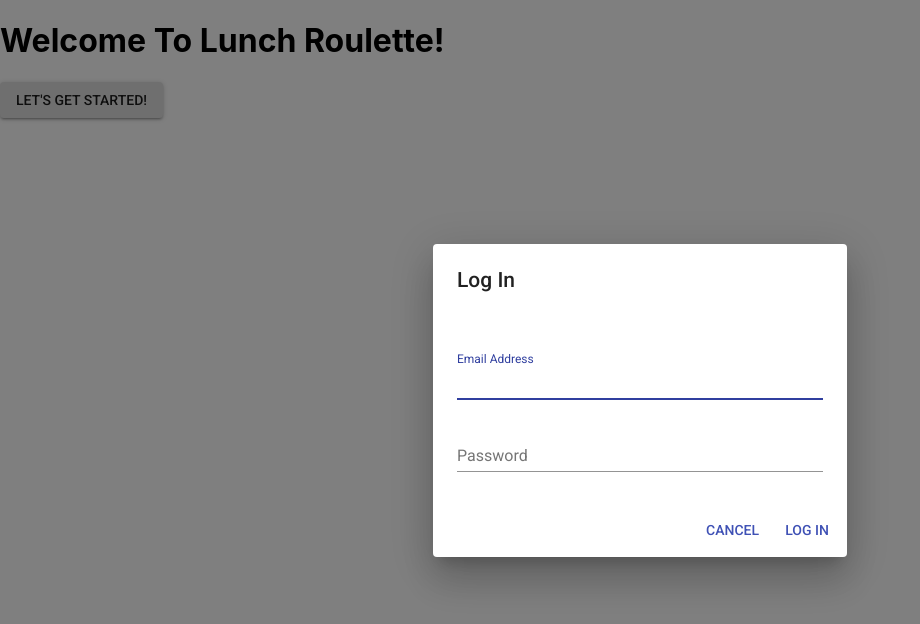
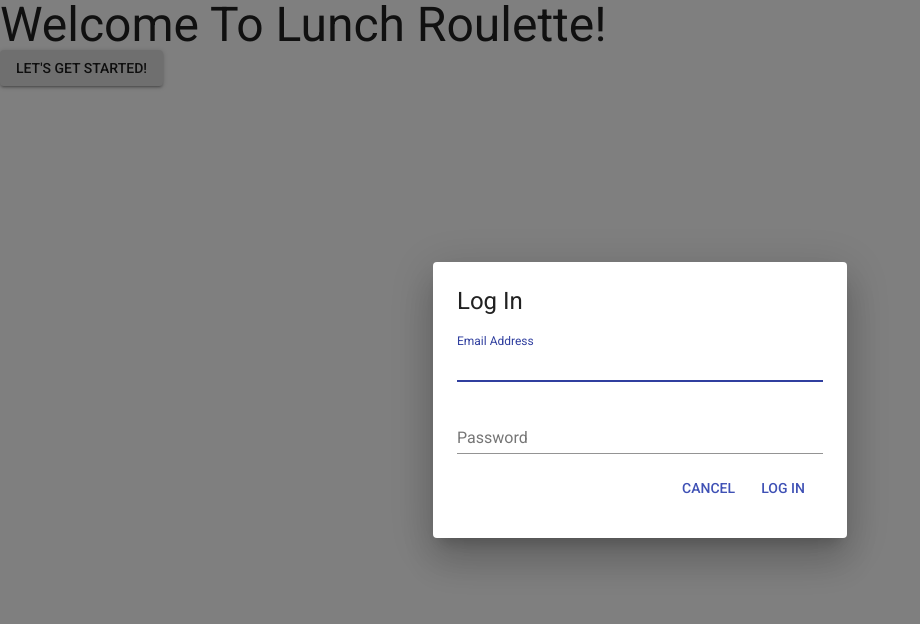
Before and after one commit to ghoagland/lunch-roulette-frontend, a React (Create React App) app: page / in a window 1280 px wide. Both pictures are taken after a click on the button "LET'S GET STARTED!". Shown: the top 624 px of the page, without its empty margins (0-920 px from the left). Built offline with nearby package versions, Linux system fonts and the light colour scheme.

Commit message:
imporved home/login user flow

```diff
--- a/src/API.js
+++ b/src/API.js
@@ -28,7 +28,7 @@ class API {
 
   post = (route, body, headers = this.authedHeaders) => {
     return fetch(`${this.url}${route}`, this.reqOptions('POST', headers, body))
-    .then(r => r.ok ? r.json() : new Error('Bad response'))
+    .then(r => r.json())
     .catch(console.error)
   }
 
--- a/src/App.js
+++ b/src/App.js
@@ -43,11 +43,15 @@ class App extends Component {
 
   }
 
+  loggedIn = () => {
+    return !!localStorage.getItem('token')
+  }
   componentDidMount() {
     if (localStorage.getItem('token')) {
       api.reauth().then(({ user }) => this.setUser(user.data))
     }
   }
+
 
   render() {
     return (
@@ -77,7 +81,9 @@ class App extends Component {
         />
         <Route
           path="/"
-          render={(routerProps) => <Home {...routerProps} setUser={this.setUser} />}
+          render={(routerProps) => (
+            <Home {...routerProps} setUser={this.setUser} loggedIn={this.loggedIn} />
+          )}
         />
 
       </Switch>
--- a/src/components/AuthForm.js
+++ b/src/components/AuthForm.js
@@ -1,20 +1,21 @@
 import React from 'react'
-import DialogTitle from '@material-ui/core/DialogTitle'
+import Typography from '@material-ui/core/Typography'
 import Dialog from '@material-ui/core/Dialog'
 import DialogContent from '@material-ui/core/DialogContent'
 import DialogActions from '@material-ui/core/DialogActions'
 import Button from '@material-ui/core/Button'
 import TextField from '@material-ui/core/TextField'
 
-const AuthForm = ({ open, toggleAuth, handleChange, logIn }) => {
+const AuthForm = ({ open, toggleAuth, handleChange, logIn, message }) => {
   return(
     <Dialog
       open={open}
       onClose={toggleAuth}
     >
-      <DialogTitle>Log In</DialogTitle>
+    <DialogContent>
+      <Typography component="h2" variant="h5" >Log In</Typography>
+      { message && <Typography component="p" style={{ color: "red" }}>{message}</Typography>}
       <form onSubmit={logIn}>
-      <DialogContent>
             <TextField
               autoFocus
               margin="normal"
@@ -33,7 +34,6 @@ const AuthForm = ({ open, toggleAuth, handleChange, logIn }) => {
               onChange={ handleChange }
               fullWidth
             />
-      </DialogContent>
         <DialogActions>
           <Button onClick={toggleAuth} color="primary">
             Cancel
@@ -43,6 +43,7 @@ const AuthForm = ({ open, toggleAuth, handleChange, logIn }) => {
           </Button>
         </DialogActions>
       </form>
+    </DialogContent>
     </Dialog>
   )
 }
--- a/src/components/Home.js
+++ b/src/components/Home.js
@@ -1,5 +1,6 @@
 import React, { Component } from 'react'
 import Button from '@material-ui/core/Button'
+import Typography from '@material-ui/core/Typography'
 
 import api from '../API'
 import AuthForm from './AuthForm'
@@ -12,17 +13,22 @@ class Home extends Component {
       email: "",
       default_location: "",
       password: ""
-    }
+    },
+    message: ""
   }
 
   logIn = (e) => {
     e.preventDefault()
     const { user } = this.state
     api.login(user)
-      .then(({ user, jwt }) => {
-        this.props.setUser(user.data)
-        localStorage.setItem('token', jwt)
-        // this.props.history.push('/search')
+      .then(({user, jwt, message}) => {
+        if(!message) {
+          this.props.setUser(user.data)
+          localStorage.setItem('token', jwt)
+          this.props.history.push('/search')
+        } else {
+          this.setState({ message })
+        }
       })
   }
 
@@ -33,15 +39,25 @@ class Home extends Component {
     this.setState({ user: newUser })
   }
 
+  handleClick = () => {
+    if (this.props.loggedIn()) {
+      this.props.history.push('/search')
+    } else {
+      this.toggleAuth()
+    }
+  }
+
 
   render() {
-    return(
+    const buttonText = this.props.loggedIn() ? "Find some food" : "Let's get started!"
+    return (
       <div>
-        <h1>Welcome To Lunch Roulette!</h1>
-        <Button variant="contained" onClick={this.toggleAuth}>
-          Let's get started!
+        <Typography component="h1" variant="h3">Welcome To Lunch Roulette!</Typography>
+        <Button variant="contained" onClick={this.handleClick}>
+          { buttonText }
         </Button>
         <AuthForm
+          message={this.state.message}
           open={this.state.authVisible}
           toggleAuth={this.toggleAuth}
           handleChange={this.handleChange}
```
Lines whose indentation alone changed are shown as unchanged.
